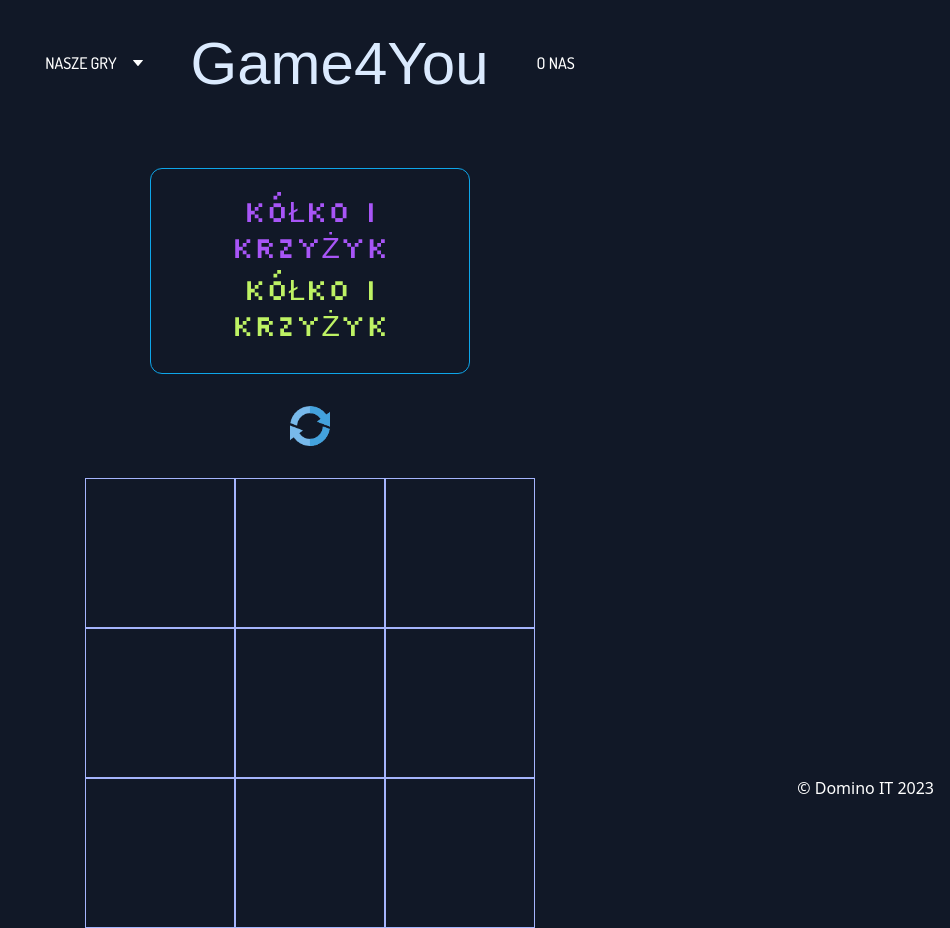
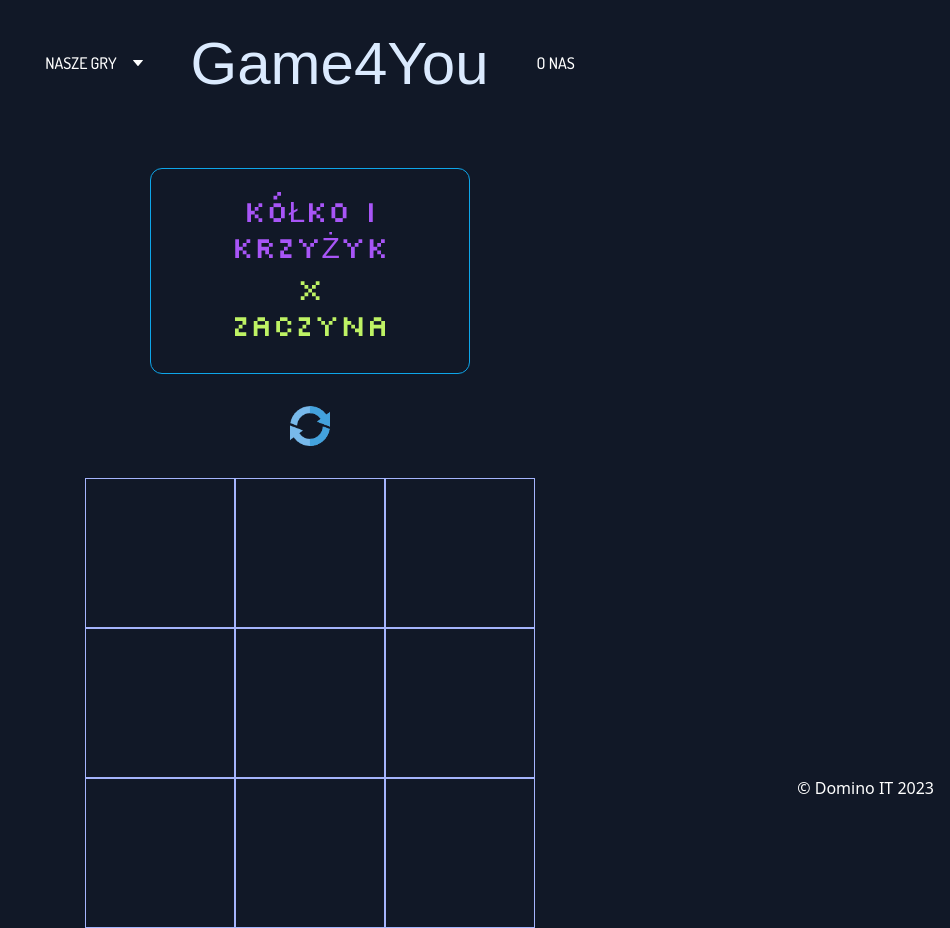
Before and after one commit to DominoxB/Game4You, a Vue app: page /SinglePlayer in a window 1280 px wide. Shown: the whole page, without its empty margins (330-1280 px from the left). Built offline with nearby package versions, Linux system fonts and the light colour scheme; a web font is replaced by a local one; what tailwindcss-animated would draw is missing.

Commit message:
feat: add info who plays now in singleplayer

```diff
--- a/src/components/organisms/SinglePlayerGame.vue
+++ b/src/components/organisms/SinglePlayerGame.vue
@@ -57,7 +57,7 @@ export default defineComponent({
     ]
     const isBlocked = ref(false)
     const confetti = ref(false)
-    const infoText = ref('Kółko i krzyżyk')
+    const infoText = ref('X zaczyna')
     const audioX = ref<HTMLAudioElement>()
     const audioO = ref<HTMLAudioElement>()
     const audioDraw = ref<HTMLAudioElement>()
@@ -75,6 +75,8 @@ export default defineComponent({
           isBlocked.value = true
           audioO.value?.play()
           return
+        } else {
+          infoText.value = 'Kolej X'
         }
       }
     }
@@ -84,6 +86,7 @@ export default defineComponent({
         return
       }
       fieldX.value.push(id)
+      infoText.value = 'Kolej O'
       const winX = lines.map(line => line.every(el => fieldX.value.includes(el))) // sprawdzam, czy x lub o ma 3 znaki w linii, jesli tak-przerywam gre
       console.log('line:', winX)
       const allId = fieldX.value.concat(fieldO.value)
@@ -109,7 +112,7 @@ export default defineComponent({
     const refreshGame = () => {
       fieldX.value = []
       fieldO.value = []
-      infoText.value = 'Kółko i krzyżyk'
+      infoText.value = 'X zaczyna'
       isBlocked.value = false
       confetti.value = false
     }
```
